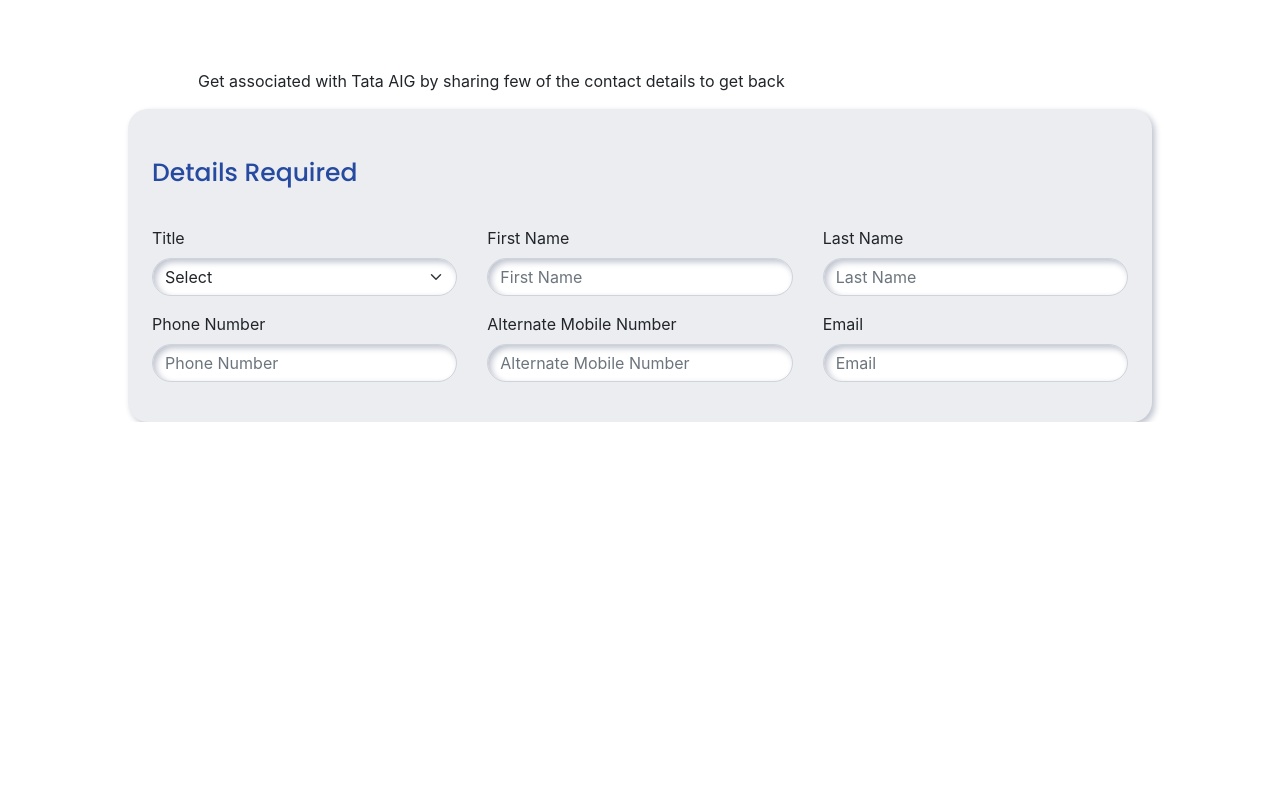
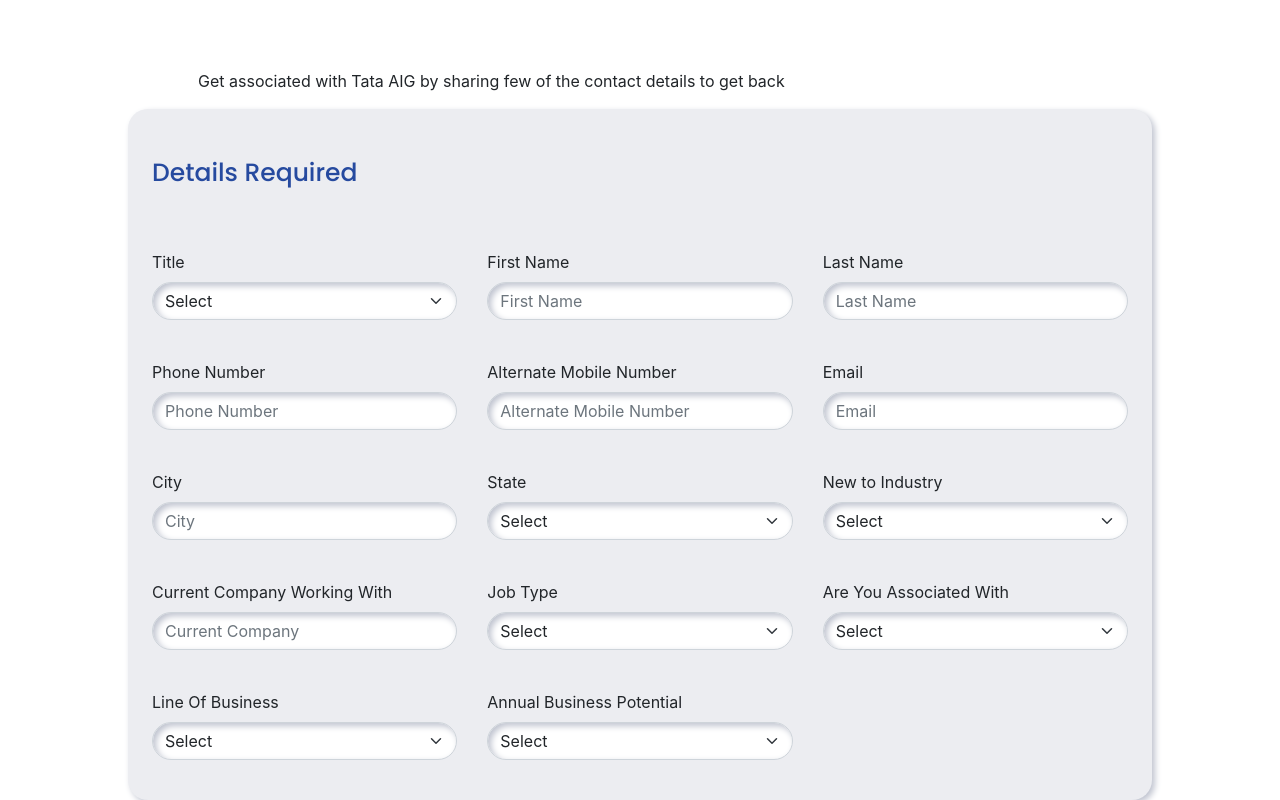
Before and after one commit to Gem-JaiSingh/Gem-Assignement, a plain HTML site: page Bootstrap Assignement 1/Assignement 2/Index.html in a window 1280 px wide. Shown: the part 387-1187 px from the top of the page. Before the commit the page ends 809 px from the top, so only its background shows below. Drawn offline with nearby package versions, Linux system fonts and the light colour scheme.

Commit message:
All feilds added in form

```diff
--- a/Bootstrap Assignement 1/Assignement 2/Index.css
+++ b/Bootstrap Assignement 1/Assignement 2/Index.css
@@ -25,3 +25,8 @@ a{
     box-shadow: inset 4px 4px 6px #bfc3cf, inset -4px -4px 6px #ffffff;
     border: none;
   }
+  .form-select:active , .form-select:focus{
+    background-color: #ECEDF1;
+    box-shadow: inset 4px 4px 6px #bfc3cf, inset -4px -4px 6px #ffffff;
+    border: none;
+  }
--- a/Bootstrap Assignement 1/Assignement 2/Index.html
+++ b/Bootstrap Assignement 1/Assignement 2/Index.html
@@ -109,17 +109,17 @@
        border:none; border-radius: 20px;" >
                <h1 style="color: #264A9F; font-family: 'Poppins','sans-serif'; font-size: 25px; padding-top: 25px; padding-bottom: 30px;"> Details Required</h1>
                <div class="row">
-                 <div class="col-12 col-sm-4">
+                 <div class="col-12 col-sm-4 mt-4">
                    <div class="form-group">
                      <label for="exampleInputPassword1">Title</label>
-                     <select class="form-select" aria-label="Default select example">
-                      <option selected>Select</option>
+                     <select class="form-select" aria-label="Default select example"  required>
+                      <option  selected>Select</option>
                       <option value="1">Mr.</option>
                       <option value="2">Ms.</option>
                      </select>
                    </div>
                  </div>
-                 <div class="col-12 col-sm-4">
+                 <div class="col-12 col-sm-4 mt-4">
                    <div class="form-group">
                      <label for="exampleInputPassword1">First Name</label>
                      <input
@@ -127,10 +127,11 @@
                        class="form-control"
                        id="exampleInputPassword1"
                        placeholder="First Name"
+                       required
                      />
                    </div>
                  </div>
-                 <div class="col-12 col-sm-4">
+                 <div class="col-12 col-sm-4 mt-4">
                    <div class="form-group">
                      <label for="exampleInputPassword1">Last Name</label>
                      <input
@@ -138,10 +139,11 @@
                        class="form-control"
                        id="exampleInputPassword1"
                        placeholder="Last Name"
+                       required
                      />
                    </div>
                  </div>
-                <div class="col-12 col-sm-4">
+                <div class="col-12 col-sm-4 mt-4">
                   <div class="form-group">
                     <label for="exampleInputPassword1">Phone Number</label>
                     <input
@@ -149,10 +151,11 @@
                       class="form-control"
                       id="exampleInputPassword1"
                       placeholder="Phone Number"
+                      required
                     />
                   </div>
                 </div>
-                <div class="col-12 col-sm-4">
+                <div class="col-12 col-sm-4 mt-4">
                   <div class="form-group">
                     <label for="exampleInputPassword1">Alternate Mobile Number</label>
                     <input
@@ -163,7 +166,7 @@
                     />
                   </div>
                 </div>
-                <div class="col-12 col-sm-4">
+                <div class="col-12 col-sm-4 mt-4">
                   <div class="form-group">
                     <label for="exampleInputPassword1">Email</label>
                     <input
@@ -171,7 +174,103 @@
                       class="form-control"
                       id="exampleInputPassword1"
                       placeholder="Email"
+                      required
                     />
+                  </div>
+                </div>
+                <div class="col-12 col-sm-4 mt-4">
+                  <div class="form-group">
+                    <label for="exampleInputPassword1">City</label>
+                    <input
+                      type="email"
+                      class="form-control"
+                      id="exampleInputPassword1"
+                      placeholder="City"
+
+                    />
+                  </div>
+                </div>
+                <div class="col-12 col-sm-4 mt-4">
+                  <div class="form-group">
+                    <label for="exampleInputPassword1">State</label>
+                    <select class="form-select" aria-label="Default select example" >
+                     <option selected>Select</option>
+                     <option value="1">Andhra Pradesh</option>
+                     <option value="2">Assam</option>
+                     <option value="3">Chandigarh</option>
+                     <option value="4">Chattisgarh</option>
+                     <option value="5">Delhi</option>
+                     <option value="6">Goa</option>
+                     <option value="7">Haryana</option>
+                     <option value="8">Uttar Pradesh</option>
+                    </select>
+                  </div>
+                </div>
+                <div class="col-12 col-sm-4 mt-4">
+                  <div class="form-group">
+                    <label for="exampleInputPassword1">New to Industry</label>
+                    <select class="form-select" aria-label="Default select example">
+                     <option selected>Select</option>
+                     <option value="1">Yes</option>
+                     <option value="2">No</option>
+                    </select>
+                  </div>
+                </div>
+                <div class="col-12 col-sm-4 mt-4">
+                  <div class="form-group">
+                    <label for="exampleInputPassword1">Current Company Working With</label>
+                    <input
+                      type="email"
+                      class="form-control"
+                      id="exampleInputPassword1"
+                      placeholder="Current Company"
+
+                    />
+                  </div>
+                </div>
+                <div class="col-12 col-sm-4 mt-4">
+                  <div class="form-group">
+                    <label for="exampleInputPassword1">Job Type</label>
+                    <select class="form-select" aria-label="Default select example">
+                     <option selected>Select</option>
+                     <option value="1">Full Time</option>
+                     <option value="2">Part Time</option>
+                    </select>
+                  </div>
+                </div>
+                <div class="col-12 col-sm-4 mt-4">
+                  <div class="form-group">
+                    <label for="exampleInputPassword1">Are You Associated With</label>
+                    <select class="form-select" aria-label="Default select example">
+                     <option selected>Select</option>
+                     <option value="1">Mutual Fund</option>
+                     <option value="2">Life Insurance</option>
+                     <option value="3">General Insurance</option>
+                    </select>
+                  </div>
+                </div>
+                <div class="col-12 col-sm-4 mt-4">
+                  <div class="form-group">
+                    <label for="exampleInputPassword1">Line Of Business</label>
+                    <select class="form-select" aria-label="Default select example">
+                     <option selected>Select</option>
+                     <option value="1">Travel</option>
+                     <option value="2">Motor</option>
+                     <option value="3">Health</option>
+                    </select>
+                  </div>
+                </div>
+                <div class="col-12 col-sm-4 mt-4">
+                  <div class="form-group">
+                    <label for="exampleInputPassword1">Annual Business Potential</label>
+                    <select class="form-select" aria-label="Default select example">
+                     <option selected>Select</option>
+                     <option value="1"><=6lakhs</option>
+                     <option value="2">6-12 lakhs</option>
+                     <option value="3">12-36 lakhs</option>
+                     <option value="4">30-60 lakhs</option>
+                     <option value="5">>60 lakhs</option>
+                    </select>
                   </div>
                 </div>
                </div>
```
